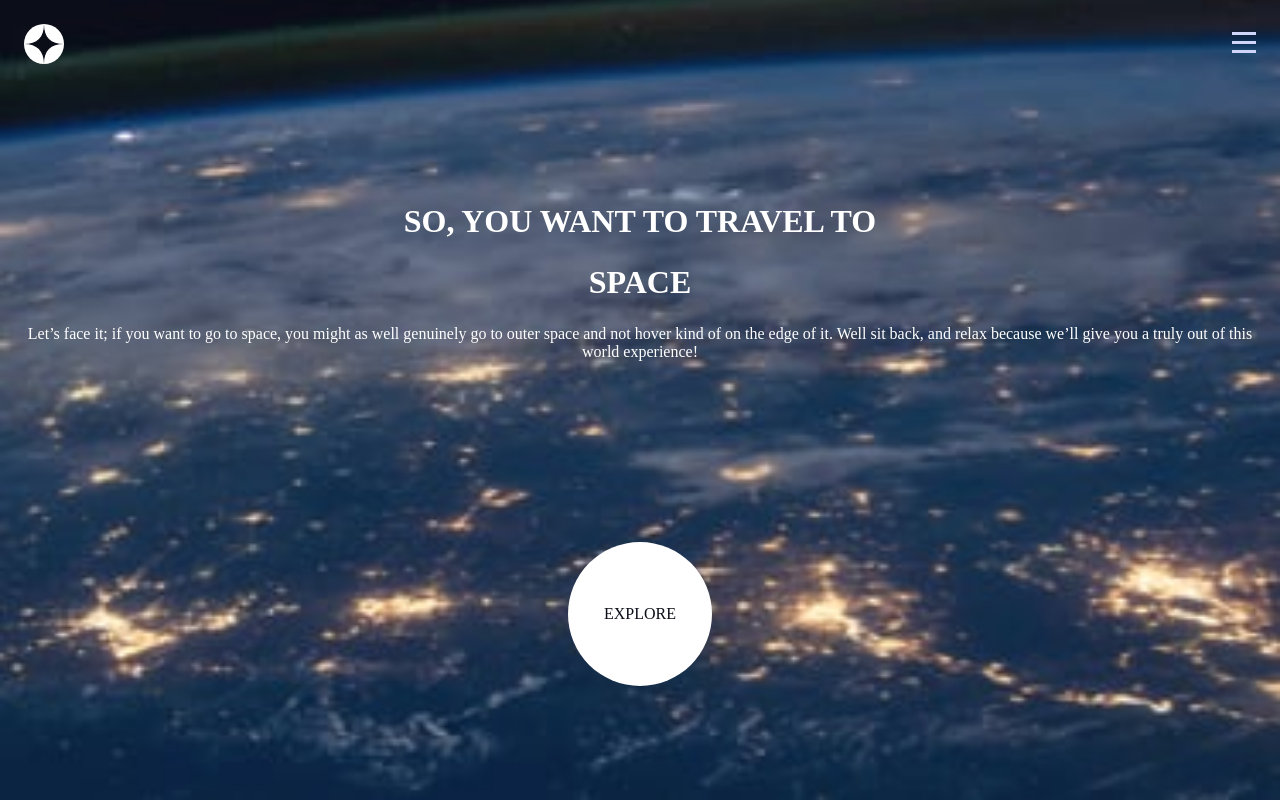
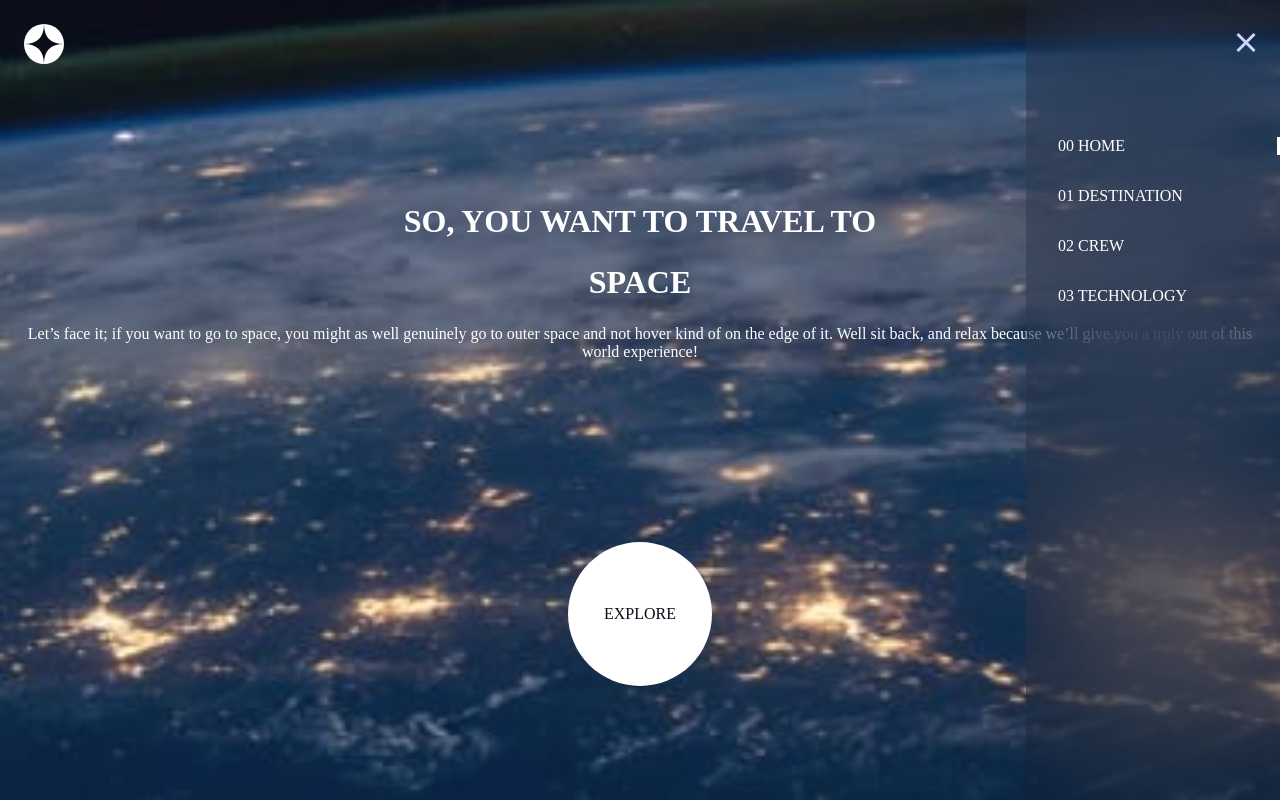
Before and after one commit to briangesteban/space-tourism-website, a React (Vite) app: page /home in a window 1280 px wide. Built offline with nearby package versions, Linux system fonts and the light colour scheme.

Commit message:
Layout and style burger slide in menu

```diff
--- a/src/components/NavigationBar/NavigationBar.scss
+++ b/src/components/NavigationBar/NavigationBar.scss
@@ -1,3 +1,5 @@
+@use "../../styles/colors" as *;
+
 .nav-bar {
   display: flex;
   justify-content: space-between;
@@ -17,10 +19,75 @@
   }
 
   &__btn-burger {
+    display: none;
     background-color: transparent;
     border: none;
+  }
 
-    &__btn-icon {
+  &__btn-close {
+  }
+
+  &__btn-icon {
+  }
+
+  &__btn-wrapper {
+    display: flex;
+    align-self: flex-end;
+    margin-right: 1.5rem;
+    margin-bottom: 5rem;
+  }
+
+  &__overlay {
+    display: block;
+    background-color: rgba($clr-primary-drk, 0.15);
+    width: 100%;
+    height: 100vh;
+    max-width: 15.875rem;
+    position: fixed;
+    inset: 0 0 auto auto;
+    z-index: 99;
+    // pointer-events: none;
+
+    &::after {
+      content: "";
+      display: block;
+      backdrop-filter: blur(5rem);
+      position: inherit;
+      inset: 0 0 auto auto;
+      width: 100%;
+      height: inherit;
+      max-width: inherit;
     }
   }
+
+  &__menu {
+    display: flex;
+    flex-direction: column;
+    padding: 2rem 0 2rem 2rem;
+    width: 100%;
+    height: 100vh;
+    max-width: 15.875rem;
+    position: fixed;
+    inset: 0 0 auto auto;
+    z-index: 99;
+
+    &-link {
+      color: $clr-neut-lgt;
+      text-decoration: none;
+      text-transform: uppercase;
+      margin-bottom: 2rem;
+
+      &--active {
+        border-right: solid 0.1875rem $clr-neut-lgt;
+      }
+
+      &--number {
+      }
+    }
+  }
+
+  &__btn-close {
+    @extend .nav-bar__btn-burger;
+    display: block;
+  }
 }
--- a/src/components/NavigationBar/NavigationBar.tsx
+++ b/src/components/NavigationBar/NavigationBar.tsx
@@ -1,6 +1,7 @@
 import { Link } from "react-router-dom";
 import Logo from "../../assets/shared/logo.svg";
 import BurgerIcon from "../../assets/shared/icon-hamburger.svg";
+import CloseIcon from "../../assets/shared/icon-close.svg";
 import "./NavigationBar.scss";
 
 const NavigationBar = () => {
@@ -21,6 +22,33 @@ const NavigationBar = () => {
           className="nav-bar__btn-icon"
         />
       </button>
+      <div className="nav-bar__overlay"></div>
+      <aside className="nav-bar__menu">
+        <div className="nav-bar__btn-wrapper">
+          <button
+            className="nav-bar__btn-close"
+            onClick={() => console.log("test")}
+          >
+            <img
+              src={CloseIcon}
+              alt="Close Navigation Menu"
+              className="nav-bar__btn-icon"
+            />
+          </button>
+        </div>
+        <Link to="/" className="nav-bar__menu-link nav-bar__menu-link--active">
+          <span className="nav-bar__menu-link--number">00</span> Home
+        </Link>
+        <Link to="/" className="nav-bar__menu-link">
+          <span className="nav-bar__menu-link--number">01</span> Destination
+        </Link>
+        <Link to="/" className="nav-bar__menu-link">
+          <span className="nav-bar__menu-link--number">02</span> Crew
+        </Link>
+        <Link to="/" className="nav-bar__menu-link">
+          <span className="nav-bar__menu-link--number">03</span> Technology
+        </Link>
+      </aside>
     </nav>
   );
 };
--- a/src/styles/_components.scss
+++ b/src/styles/_components.scss
@@ -11,7 +11,7 @@
   text-transform: uppercase;
   width: 9rem;
   height: 9rem;
-  position: relative;
+  // position: relative;
   // transition: width 500ms, height 500ms;
   // @media only screen and (min-width: 1440px) {
   //   width: 17rem;
```
